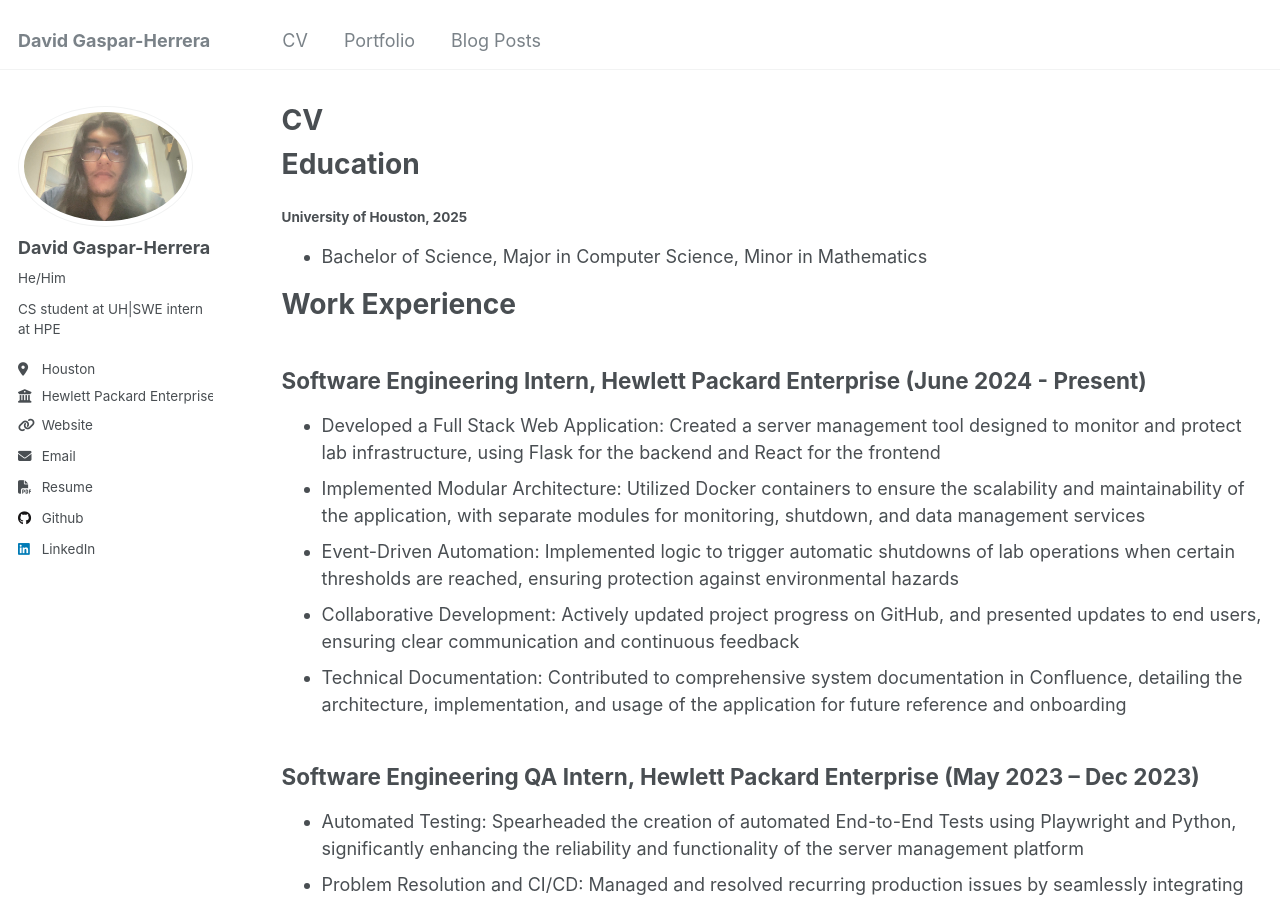
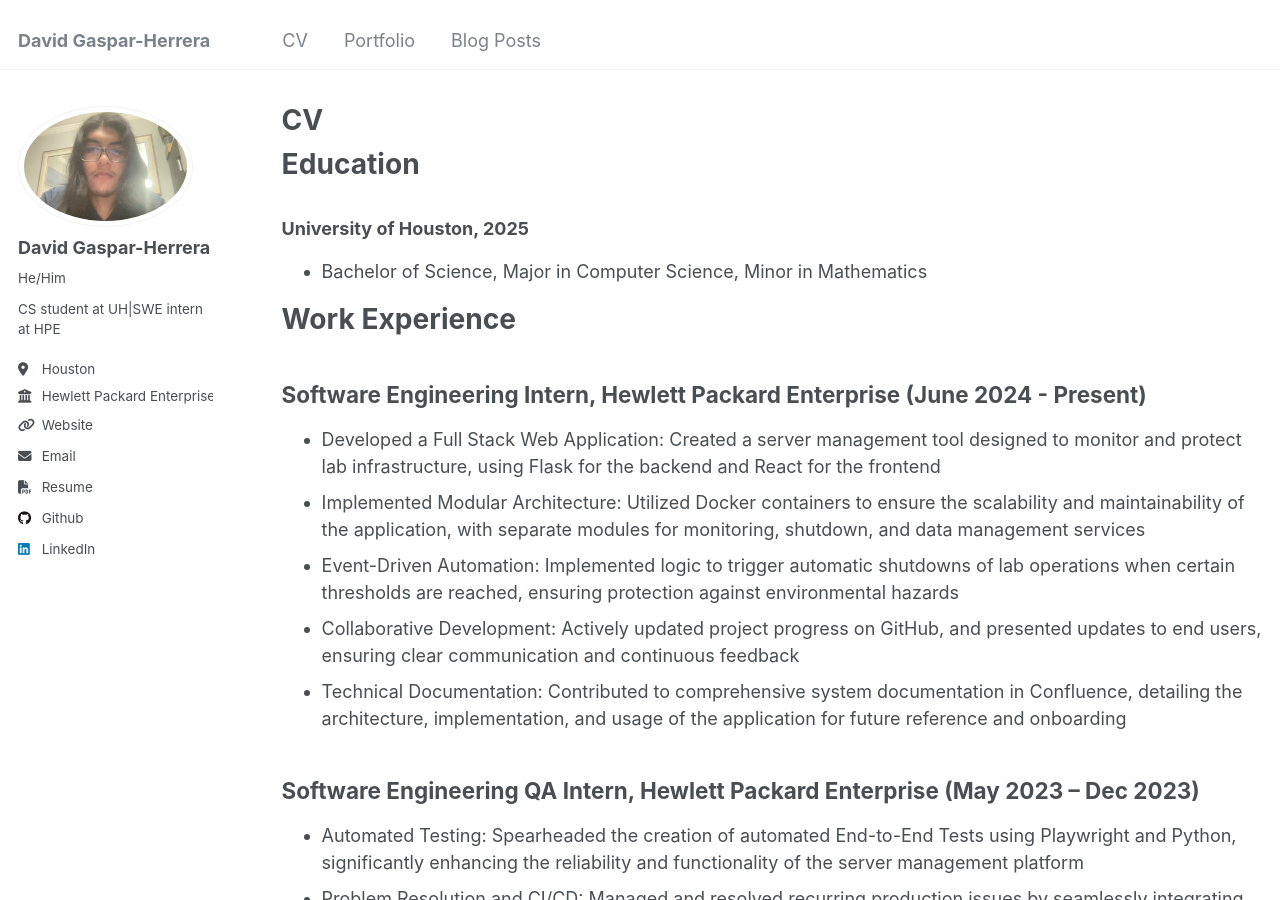
Before and after one commit to David-Gaspar-H/david-gaspar-h.github.io, a Jekyll site: the page built from _pages/cv.md, in a window 1280 px wide and 900 px high. Built offline with Jekyll 4.4.1, drawn with Linux system fonts in a browser that asks for light colours.

Commit message:
Update cv.md

```diff
--- a/_pages/cv.md
+++ b/_pages/cv.md
@@ -11,7 +11,7 @@ redirect_from:
 
 Education
 ======
-#### University of Houston, 2025
+### University of Houston, 2025
 * Bachelor of Science, Major in Computer Science, Minor in Mathematics
 
 Work Experience
```
